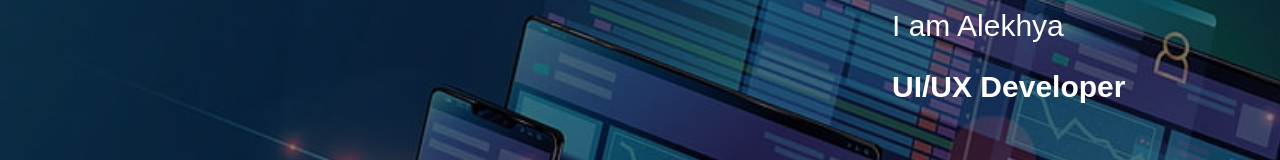
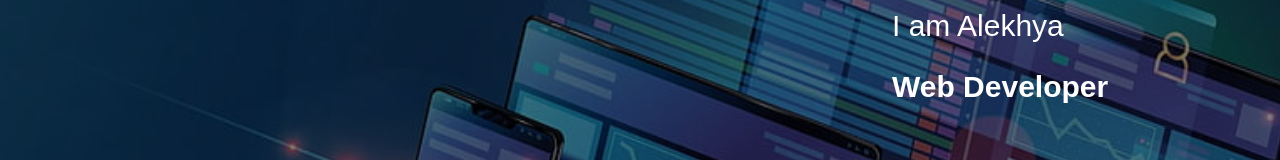
Before and after one commit to ALEKHYAJUJJURI/portfolio, a plain HTML site: page index.html in a window 1280 px wide. Shown: the part 159-319 px from the top of the page. Drawn offline with nearby package versions, Linux system fonts and the light colour scheme.

Commit message:
Update index.html

```diff
--- a/index.html
+++ b/index.html
@@ -53,7 +53,7 @@
             Hi, <br />
             I am Alekhya
           </p>
-          <b>UI/UX Developer</b>
+          <b>Web Developer</b>
         </div>
       </div>
     </div>
```
